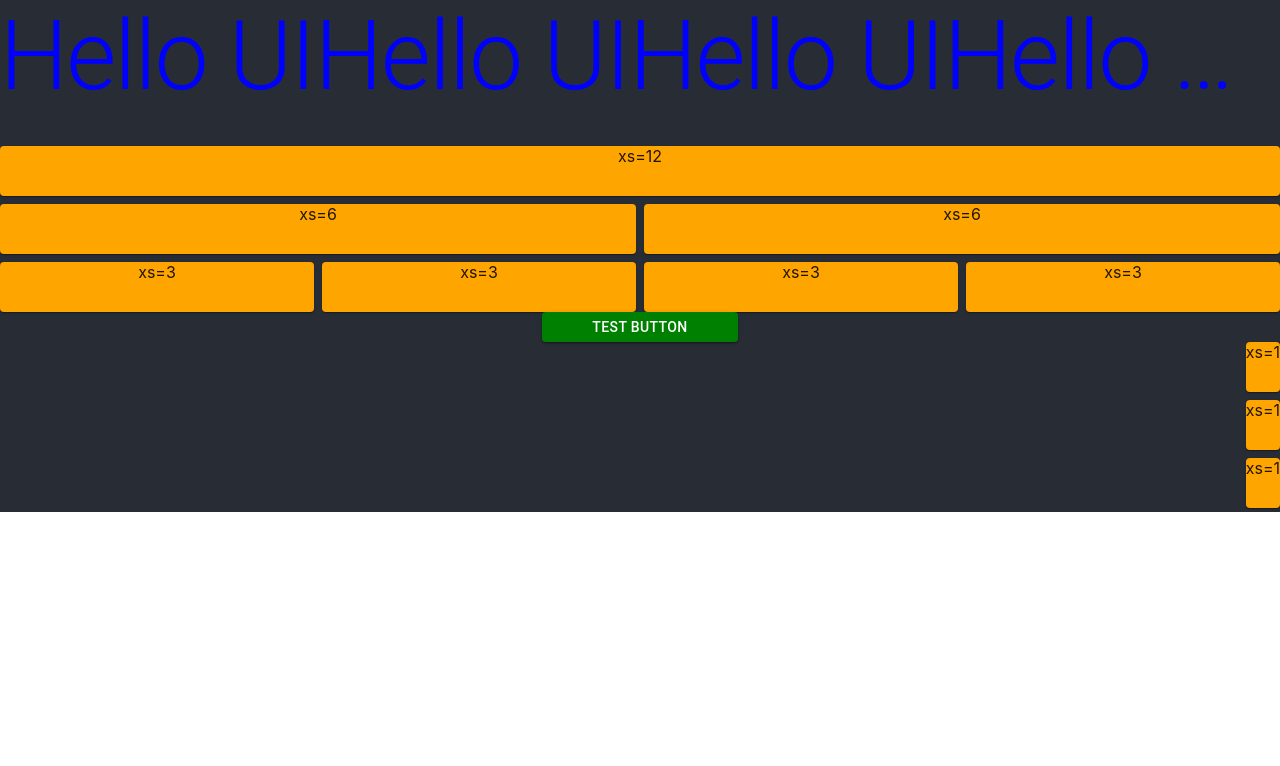
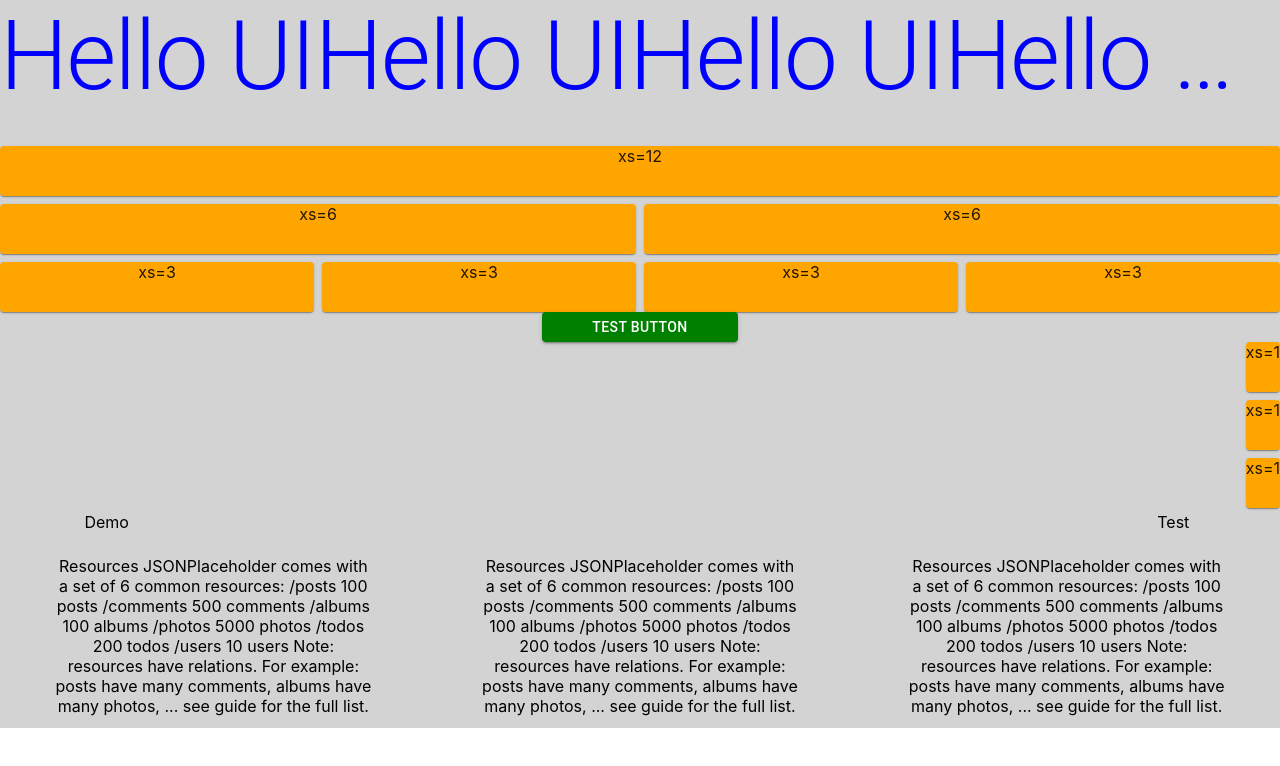
Before and after one commit to AKIRA-HONDA0803/React-Chartjs, a React (Create React App) app: page / in a window 1280 px wide. Shown: the top 766 px of the page. Built offline with nearby package versions, Linux system fonts and the light colour scheme.

Commit message:
Grid(Container + item nest)

```diff
--- a/src/App.css
+++ b/src/App.css
@@ -1,6 +1,6 @@
 .App {
   text-align: center;
-  background-color: #282c34;
+  background-color: lightgray;
 }
 
 .App-logo {
--- a/src/components/MaterialUI.tsx
+++ b/src/components/MaterialUI.tsx
@@ -74,6 +74,56 @@ const MaterialUI: React.FC = () => {
           <Paper className={classes.paperStyle}>xs=1</Paper>
         </Grid>
       </Grid>
+
+      <Grid container spacing={3} direction="column">
+        <Grid item xs={12} container>
+          <Grid item xs={2}>
+            Demo
+          </Grid>
+          <Grid item xs={8} />
+          <Grid item xs={2}>
+            Test
+          </Grid>
+        </Grid>
+        <Grid item xs={12} justify="space-around" container>
+          <Grid item xs={3}>
+            Resources
+            JSONPlaceholder comes with a set of 6 common resources:
+            /posts	100 posts
+            /comments	500 comments
+            /albums	100 albums
+            /photos	5000 photos
+            /todos	200 todos
+            /users	10 users
+            Note: resources have relations. For example: posts have many comments, albums have many
+            photos, ... see guide for the full list.
+          </Grid>
+          <Grid item xs={3}>
+            Resources
+            JSONPlaceholder comes with a set of 6 common resources:
+            /posts	100 posts
+            /comments	500 comments
+            /albums	100 albums
+            /photos	5000 photos
+            /todos	200 todos
+            /users	10 users
+            Note: resources have relations. For example: posts have many comments, albums have many
+            photos, ... see guide for the full list.
+          </Grid>
+          <Grid item xs={3}>
+            Resources
+            JSONPlaceholder comes with a set of 6 common resources:
+            /posts	100 posts
+            /comments	500 comments
+            /albums	100 albums
+            /photos	5000 photos
+            /todos	200 todos
+            /users	10 users
+            Note: resources have relations. For example: posts have many comments, albums have many
+            photos, ... see guide for the full list.
+          </Grid>
+        </Grid>
+      </Grid>
     </div>
   )
 }
```
Lines whose indentation alone changed are shown as unchanged.
